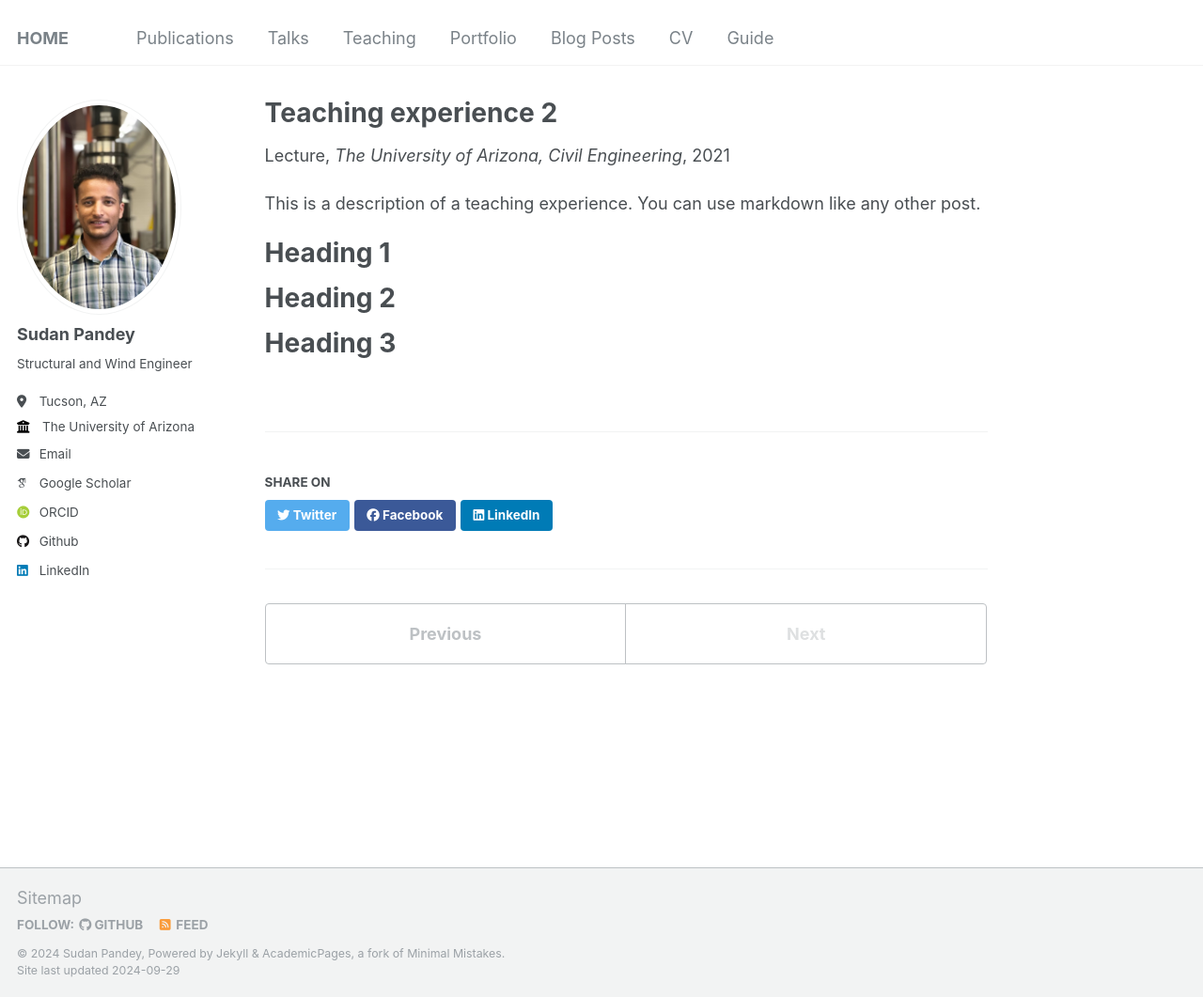
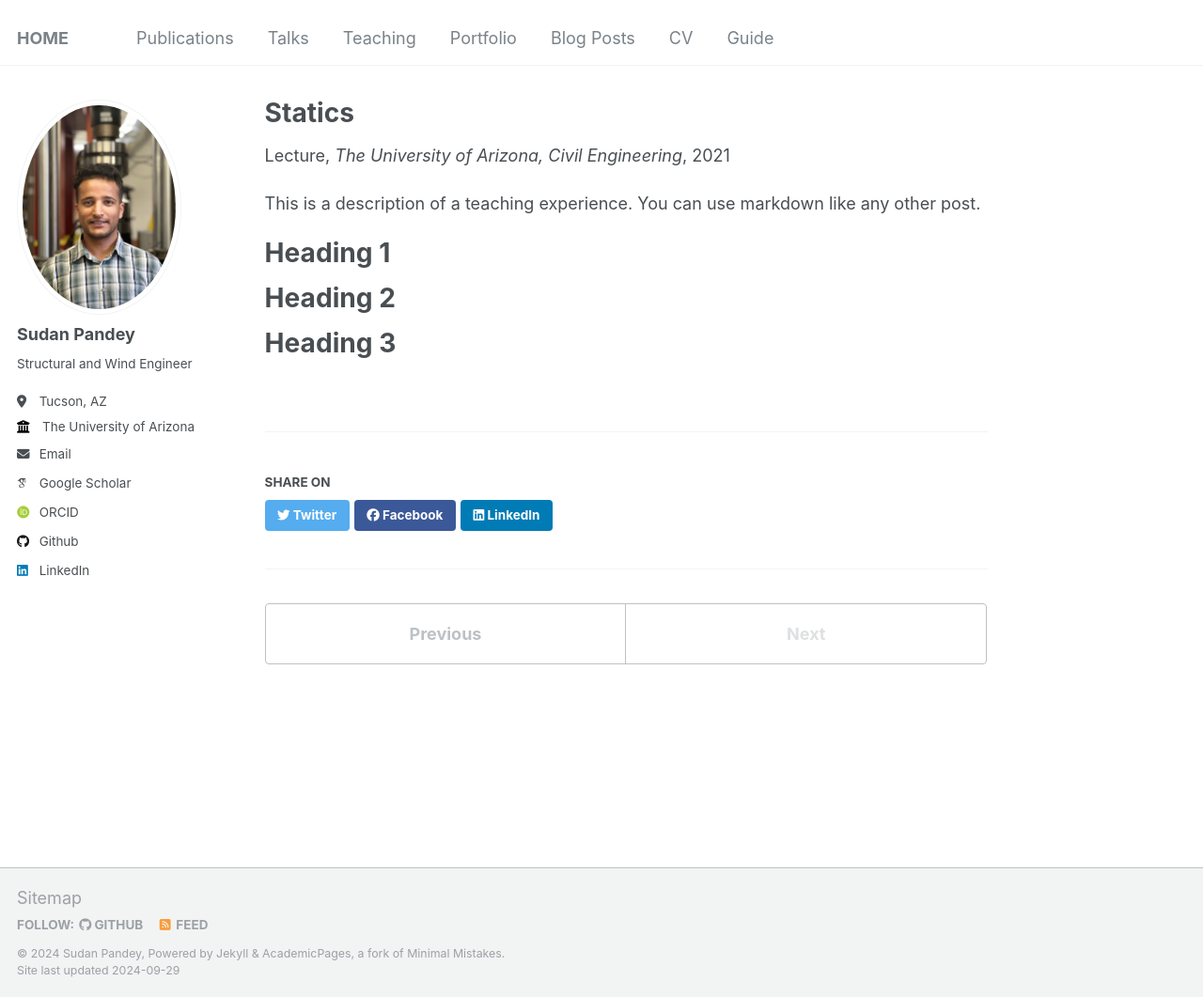
Before and after one commit to pdy-sdn/pandeysudan.github.io, a Jekyll site: the page built from _teaching/2022-fall-teaching-1.md, in a window 1280 px wide and 1061 px high. Shown: the whole window at 94% size. Built offline with Jekyll 4.4.1, drawn with Linux system fonts in a browser that asks for light colours; some web fonts are replaced.

Commit message:
Update 2022-fall-teaching-1.md

```diff
--- a/_teaching/2022-fall-teaching-1.md
+++ b/_teaching/2022-fall-teaching-1.md
@@ -1,5 +1,5 @@
 ---
-title: "Teaching experience 2"
+title: "Statics"
 collection: Undergraduate Course
 type: "Lecture"
 permalink: /teaching/2015-spring-teaching-1
```
